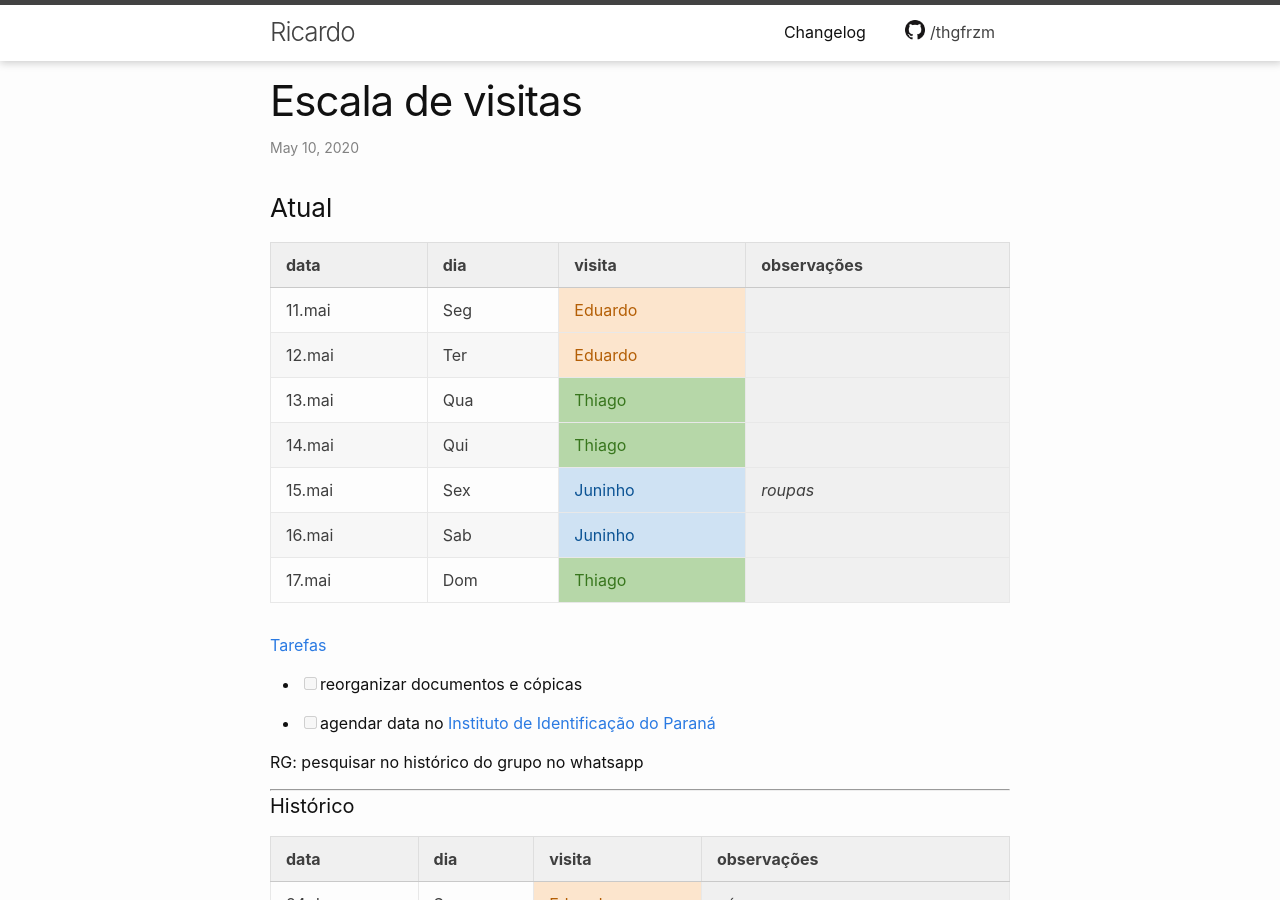
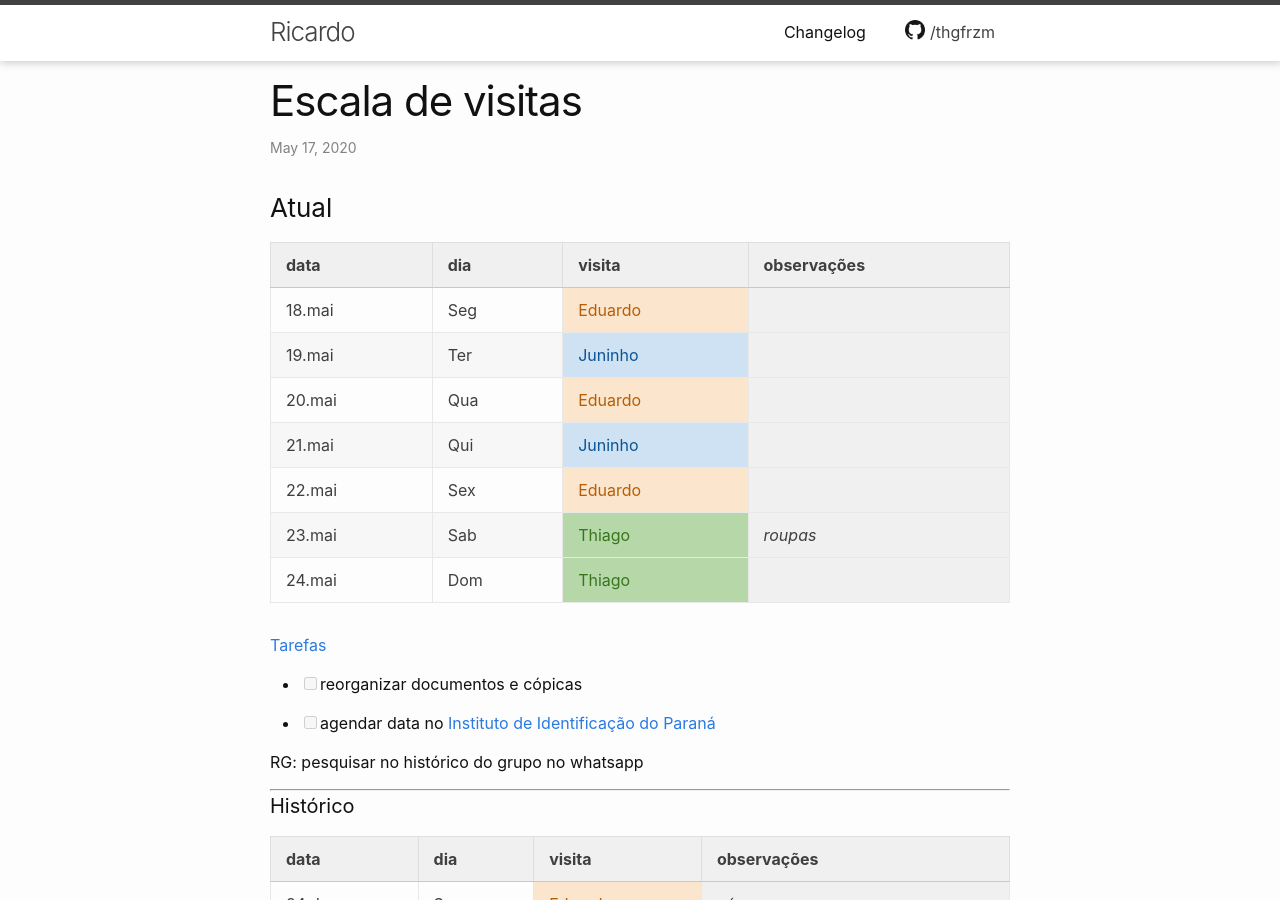
Before and after one commit to thgfrzm/ricardo, a Jekyll site: the page built from _posts/2018-12-23-escala-visitas.markdown, in a window 1280 px wide and 900 px high. Built offline with Jekyll 4.4.1, drawn with Linux system fonts in a browser that asks for light colours; some of the changed text lies outside the part shown.

Commit message:
Update 2018-12-23-escala-visitas.markdown

````diff
--- a/_posts/2018-12-23-escala-visitas.markdown
+++ b/_posts/2018-12-23-escala-visitas.markdown
@@ -1,7 +1,7 @@
 ---
 layout: post
 title:  "Escala de visitas"
-date:   2020-05-10 15:00:00 -0300
+date:   2020-05-17 12:30:00 -0300
 categories: agenda
 ---
 
@@ -9,18 +9,18 @@
 
 | data   | dia | visita  | observações |
 | ------ | --- | ------- | ----------- |
-| 11.mai | Seg | Eduardo |             |
-| 12.mai | Ter | Eduardo |             |
-| 13.mai | Qua | Thiago  |             |
-| 14.mai | Qui | Thiago  |             |
-| 15.mai | Sex | Juninho | _roupas_    |
-| 16.mai | Sab | Juninho |             |
-| 17.mai | Dom | Thiago  |             |
+| 18.mai | Seg | Eduardo |             |
+| 19.mai | Ter | Juninho |             |
+| 20.mai | Qua | Eduardo |             |
+| 21.mai | Qui | Juninho |             |
+| 22.mai | Sex | Eduardo |             |
+| 23.mai | Sab | Thiago  | _roupas_    |
+| 24.mai | Dom | Thiago  |             |
 
 <!--
-### Próximas semanas
+### notas
 ```
-Thi, semana que vem terei viagem. Vou precisar da terça, sábado e domingo livres (dias 3, 7 e 8 de março). --Edu
+
 ```
 -->
 
@@ -543,3 +543,10 @@
 | 08.mai | Sex | Eduardo     | _roupas_            |
 | 09.mai | Sab | Thiago      |                     |
 | 10.mai | Dom | Juninho     |                     |
+| 11.mai | Seg | Eduardo     |                     |
+| 12.mai | Ter | Eduardo     |                     |
+| 13.mai | Qua | Thiago      |                     |
+| 14.mai | Qui | Thiago      |                     |
+| 15.mai | Sex | Juninho     | _roupas_            |
+| 16.mai | Sab | Juninho     |                     |
+| 17.mai | Dom | Thiago      |                     |
````
